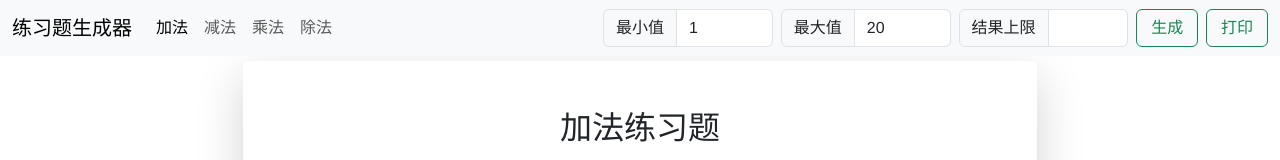
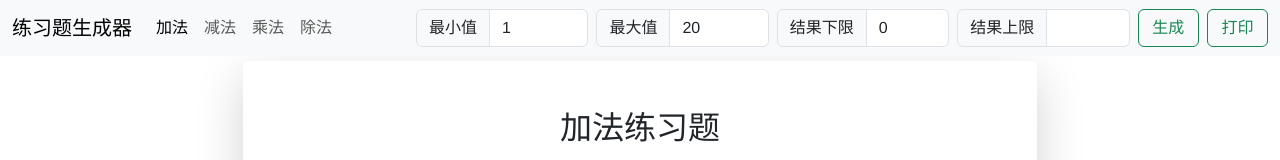
Before and after one commit to allxiao/exercise-generator, a Vue app: page / in a window 1280 px wide. Shown: the top 160 px of the page. Built offline with nearby package versions, Linux system fonts and the light colour scheme.

Commit message:
Add config to limit result min value

```diff
--- a/src/App.vue
+++ b/src/App.vue
@@ -22,10 +22,14 @@
                    name="input-max-value" type="number" min="0" max="100" aria-label="最大值">
           </div>
           <div class="input-group">
+            <label class="input-group-text" for="input-result-min-value">结果下限</label>
+            <input :value="resultMin" @input="updateResultMin" class="form-control me-2 col-1"
+                   id="input-result-min-value" name="input-result-min-value" type="number" aria-label="结果下限">
+          </div>
+          <div class="input-group">
             <label class="input-group-text" for="input-result-max-value">结果上限</label>
             <input :value="resultMax" @input="updateResultMax" class="form-control me-2 col-1"
-                   id="input-result-max-value"
-                   name="input-result-max-value" type="number" aria-label="最大值">
+                   id="input-result-max-value" name="input-result-max-value" type="number" aria-label="结果上限">
           </div>
           <button class="btn btn-outline-success" @click.prevent="shuffle">生成</button>
           <button class="btn btn-outline-success ms-2" @click.prevent="print">打印</button>
@@ -55,7 +59,7 @@ import { defineComponent } from 'vue'
 import 'bootstrap/dist/css/bootstrap.min.css'
 import 'bootstrap'
 import { mapGetters, mapState } from 'vuex'
-import { MAX, MIN, RESULT_MAX, SHUFFLE } from '@/store/mutations'
+import { MAX, MIN, RESULT_MAX, RESULT_MIN, SHUFFLE } from '@/store/mutations'
 import { Operations } from '@/utils'
 
 import NavItem from '@/components/NavItem.vue'
@@ -87,6 +91,7 @@ export default defineComponent({
     ...mapState([
       'min',
       'max',
+      'resultMin',
       'resultMax'
     ]),
     ...mapGetters([
@@ -99,6 +104,9 @@ export default defineComponent({
     },
     updateMax(e: { target: { value: string } }) {
       this.$store.commit(MAX, safeParseInt(e.target.value))
+    },
+    updateResultMin(e: { target: { value: string } }) {
+      this.$store.commit(RESULT_MIN, safeParseInt(e.target.value))
     },
     updateResultMax(e: { target: { value: string } }) {
       this.$store.commit(RESULT_MAX, safeParseInt(e.target.value))
@@ -114,6 +122,7 @@ export default defineComponent({
 </script>
 
 <style>
+/*noinspection CssUnusedSymbol*/
 #app {
   font-family: Avenir, Helvetica, Arial, sans-serif;
   -webkit-font-smoothing: antialiased;
@@ -134,7 +143,7 @@ export default defineComponent({
 }
 
 #config button {
-  width: 10em;
+  width: 12em;
 }
 
 #student-info {
--- a/src/components/ExerciseGrid.vue
+++ b/src/components/ExerciseGrid.vue
@@ -17,6 +17,7 @@ export default defineComponent({
     ...mapState([
       'min',
       'max',
+      'resultMin',
       'resultMax',
       'operation'
     ]),
@@ -63,7 +64,7 @@ export default defineComponent({
       if (this.resultMax === undefined) {
         return true
       }
-      return value >= this.min && value <= this.resultMax
+      return value >= this.resultMin && value <= this.resultMax
     }
   },
   components: {
@@ -74,8 +75,8 @@ export default defineComponent({
 
 <template>
   <div class="container" v-if="tuples.length > 0">
-    <div class="row questions-row" v-for="(_, r) in 12" :key="r">
-      <SingleQuestion v-for="(_, i) in 4" :key="i" :left-value="tuples[(r * 4 + i) % tuples.length][0]"
+    <div class="row questions-row" v-for="(ignore, r) in 12" :key="r">
+      <SingleQuestion v-for="(ignore, i) in 4" :key="i" :left-value="tuples[(r * 4 + i) % tuples.length][0]"
                       :right-value="tuples[(r * 4 + i) % tuples.length][1]" :operation="opSymbol"></SingleQuestion>
     </div>
   </div>
--- a/src/store/index.ts
+++ b/src/store/index.ts
@@ -1,10 +1,11 @@
 import { createStore } from 'vuex'
 import { Operations } from '@/utils'
-import { MAX, MIN, OPERATION, RESULT_MAX, SHUFFLE } from '@/store/mutations'
+import { MAX, MIN, OPERATION, RESULT_MAX, RESULT_MIN, SHUFFLE } from '@/store/mutations'
 
 export interface State {
   min: number,
   max: number,
+  resultMin: number,
   resultMax: number | undefined,
   operation: Operations,
   numberSeries: Array<Array<number>>
@@ -44,6 +45,7 @@ export default createStore<State>({
     return {
       min: 1,
       max: 20,
+      resultMin: 0,
       resultMax: undefined,
       operation: Operations.Plus,
       numberSeries: permute(1, 20)
@@ -67,6 +69,14 @@ export default createStore<State>({
         updateNumberSeries(state)
       }
     },
+    [RESULT_MIN](state, n: number) {
+      if (n === undefined) {
+        n = 0
+      }
+      if (state.resultMin !== n) {
+        state.resultMin = n
+      }
+    },
     [RESULT_MAX](state, n: number) {
       if (state.resultMax !== n) {
         state.resultMax = n
--- a/src/store/mutations.ts
+++ b/src/store/mutations.ts
@@ -1,5 +1,6 @@
 export const MIN = 'MIN'
 export const MAX = 'MAX'
+export const RESULT_MIN = 'RESULT_MIN'
 export const RESULT_MAX = 'RESULT_MAX'
 export const OPERATION = 'OPERATION'
 export const SHUFFLE = 'SHUFFLE'
```
